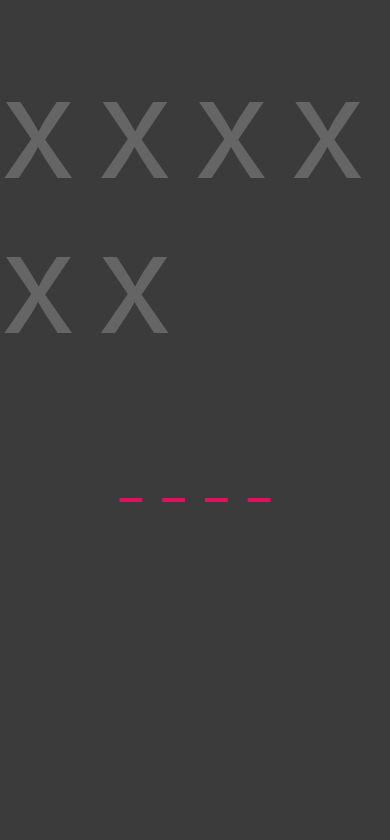
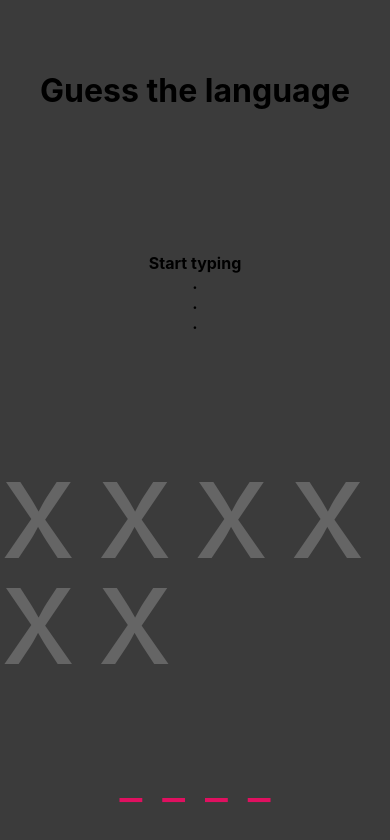
Before and after one commit to xbotpc/guessLanguage, a React (Create React App) app: page / in a window 390 px wide. Shown: the top 840 px of the page. Built offline with nearby package versions, Linux system fonts and the light colour scheme.

Commit message:
added keyboard for mobile and loading indicator to UI

```diff
--- a/src/pages/App/App.tsx
+++ b/src/pages/App/App.tsx
@@ -33,10 +33,13 @@ const App = () => {
 
   useEffect(() => {
     getRandomLanguage();
+    if (window.screen.width < 500) {
+      prompt();
+    }
   }, []);
 
   const onKeyPressListener = useCallback((e: KeyboardEvent) => {
-    if (e.key >= 'a' && e.key <= 'z') {
+    if ((e.key >= 'a' && e.key <= 'z') || e.key === '#') {
       if (incorrectKeyPressCount < 6) {
         const _charactersEntered = [...new Set([...uniqueCharactersEntered, e.key])];
         if (!currentLanguage.match(e.key.toLowerCase().toString())) {
@@ -107,9 +110,21 @@ const App = () => {
     return strikes;
   }
 
+  const renderLoadingIndicator = () => {
+    return (
+      <div className={styles.loadingIndicatorContainer}>
+        <div>.</div>
+        <div>.</div>
+        <div>.</div>
+      </div>
+    )
+  }
+
   return (
     <>
       <main>
+        <h1>Guess the language</h1>
+        <h4>Start typing {renderLoadingIndicator()}</h4>
         {gameWon || incorrectKeyPressCount > 5
           ? null
           : <div className={styles.guessStrikes}>
```
